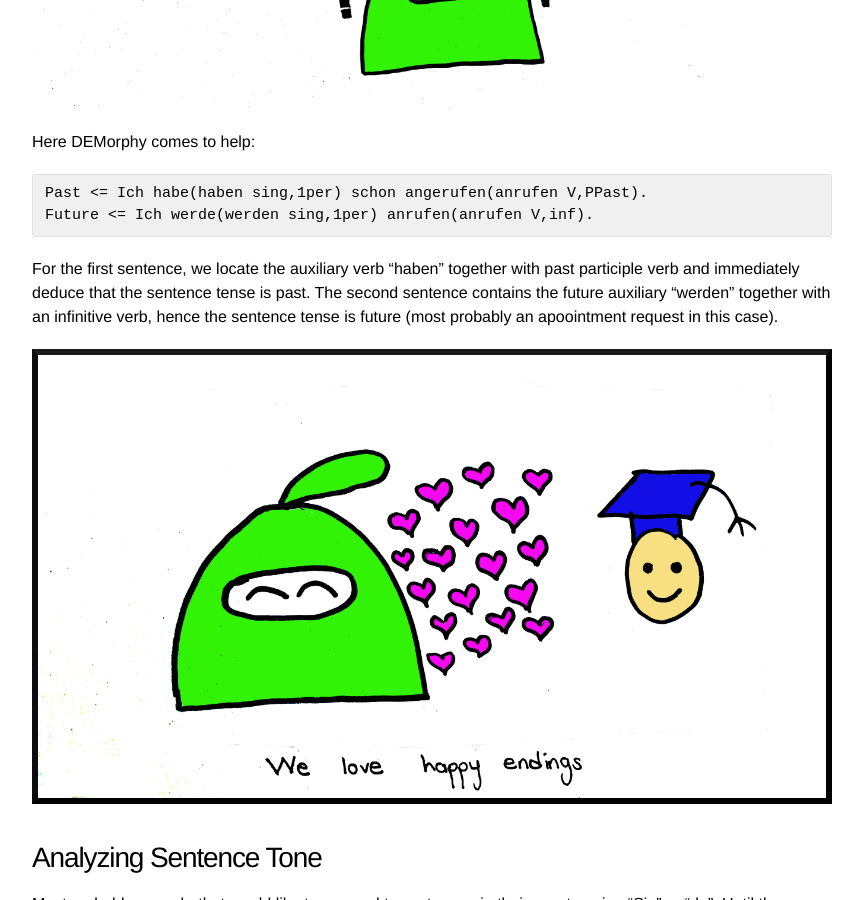
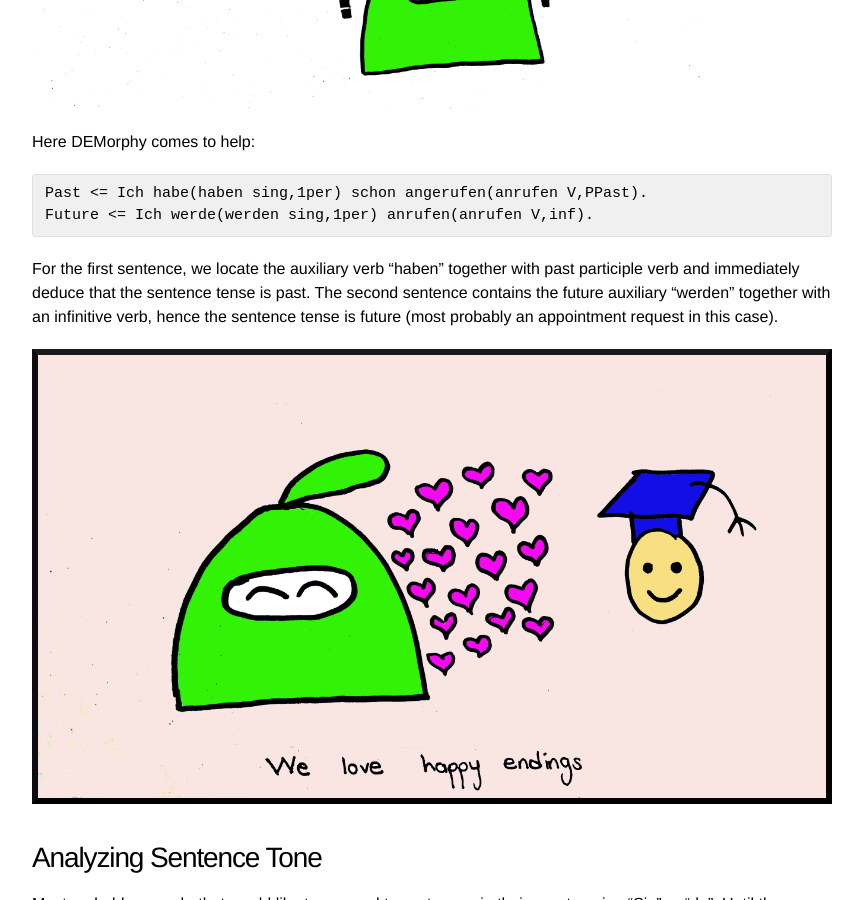
Before and after one commit to DuyguA/DuyguA.github.io, a Jekyll site: the page built from _posts/2018-3-6-chatbot-nlu-series.md, in a window 1280 px wide and 900 px high, scrolled down 1040 px. Shown: the whole window, without its empty margins (208-1071 px from the left). Built offline with Jekyll 4.4.1, drawn with Linux system fonts in a browser that asks for light colours; nearby versions of some CDN libraries; some web fonts are replaced.

Commit message:
fixed typo

````diff
--- a/_posts/2018-3-6-chatbot-nlu-series.md
+++ b/_posts/2018-3-6-chatbot-nlu-series.md
@@ -37,7 +37,7 @@ Past <= Ich habe(haben sing,1per) schon angerufen(anrufen V,PPast).
 Future <= Ich werde(werden sing,1per) anrufen(anrufen V,inf).
 ```
 
-For the first sentence, we locate the auxiliary verb "haben" together with  past participle verb and immediately deduce that the sentence tense is past. The second sentence contains the future auxiliary "werden" together with an infinitive verb, hence the sentence tense is future (most probably an apoointment request in this case).
+For the first sentence, we locate the auxiliary verb "haben" together with  past participle verb and immediately deduce that the sentence tense is past. The second sentence contains the future auxiliary "werden" together with an infinitive verb, hence the sentence tense is future (most probably an appointment request in this case).
 
 <figure>
   <img class="fullw" src="/assets/images/ontilovesdemorphy.jpg" alt="ontilovesdmeorphy.jpg">
````
Also changed, not shown: assets/images/ontilovesdemorphy.jpg.
